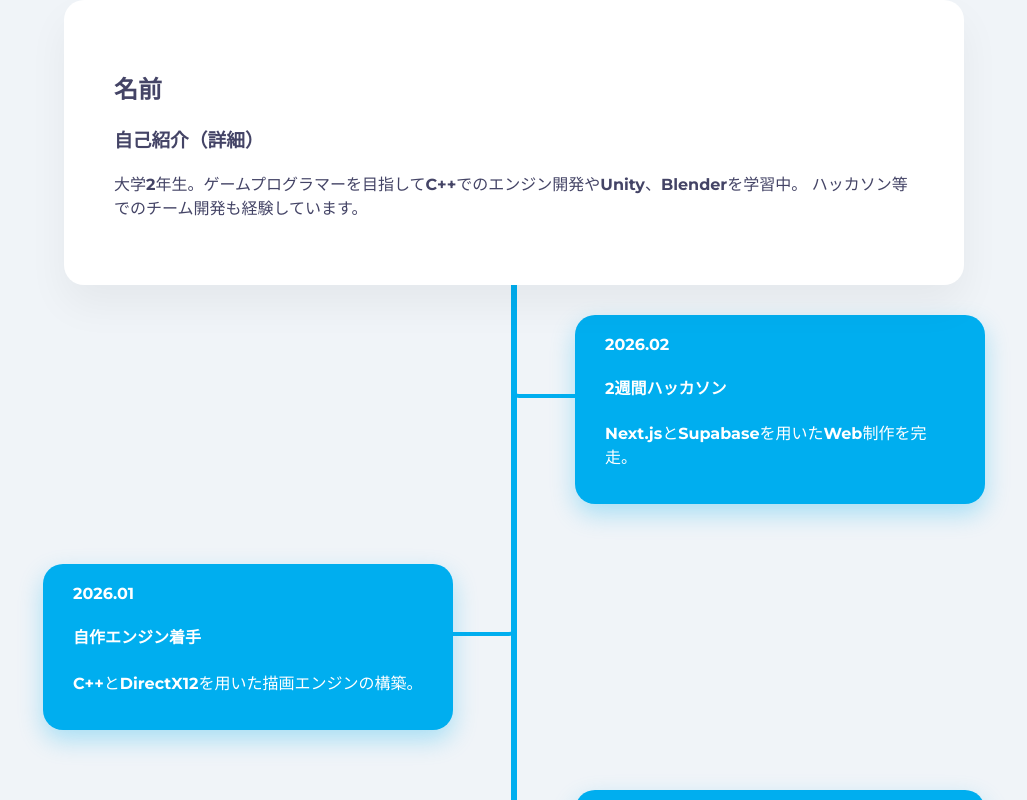
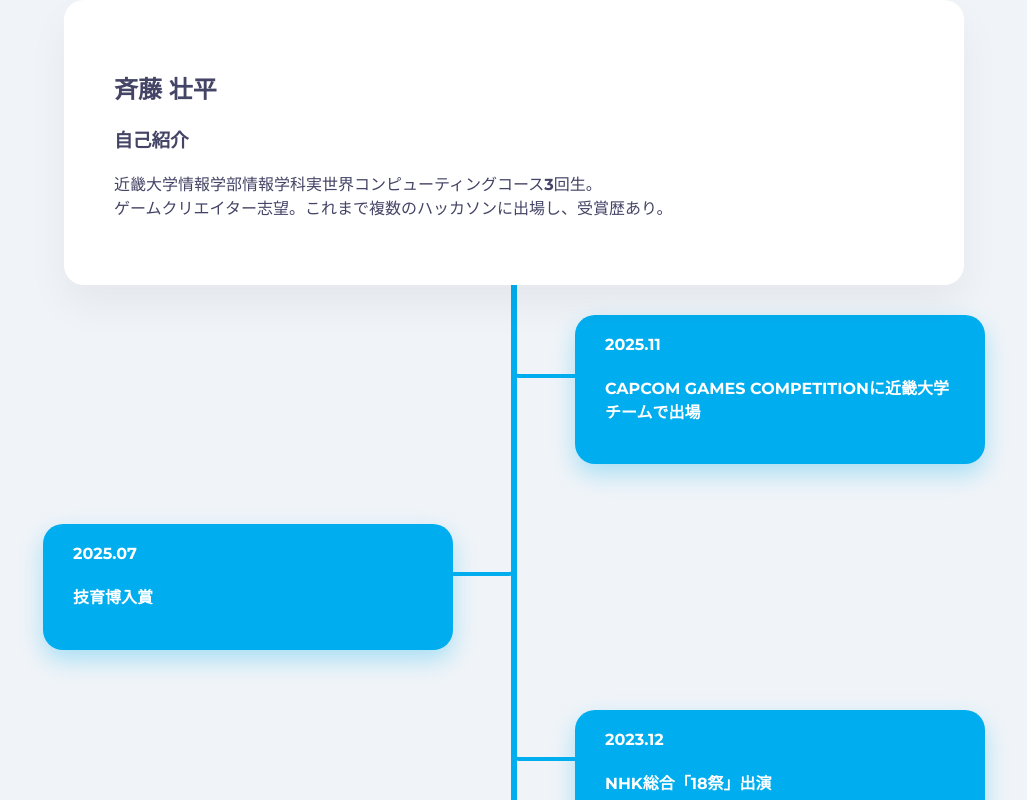
Before and after one commit to STsou-gra/Ports, a Vue app: page /about in a window 1280 px wide. Shown: the part 220-1020 px from the top of the page, without its empty margins (126-1153 px from the left). Built offline with nearby package versions, Linux system fonts and the light colour scheme.

Commit message:
自己紹介文の編集

```diff
--- a/index.html
+++ b/index.html
@@ -2,7 +2,7 @@
 <html lang="">
   <head>
     <meta charset="UTF-8" />
-    <title>sのポートフォリオサイト</title>
+    <title>Ports.（ポートフォリオサイト）</title>
     <link rel="icon" href="/favicon.ico" />
     <meta name="viewport" content="width=device-width, initial-scale=1.0" />
   </head>
--- a/src/App.vue
+++ b/src/App.vue
@@ -24,18 +24,10 @@ import { RouterLink, RouterView } from 'vue-router'
         <div class="footer-logo"><span>.</span>Ports</div>
 
         <div class="social-links">
-          <a
-            href="https://twitter.com/あなたのユーザー名"
-            target="_blank"
-            class="social-btn x-link"
-          >
+          <a href="https://twitter.com/Nx8eJTVynaQ0LFz" target="_blank" class="social-btn x-link">
             <span class="btn-text">X</span>
           </a>
-          <a
-            href="https://github.com/あなたのユーザー名"
-            target="_blank"
-            class="social-btn github-link"
-          >
+          <a href="https://github.com/STsou-gra" target="_blank" class="social-btn github-link">
             <span class="btn-text">GitHub</span>
           </a>
         </div>
--- a/src/data/news.ts
+++ b/src/data/news.ts
@@ -9,7 +9,7 @@ export interface NewsItem {
 export const allNews: NewsItem[] = [
   {
     id: 1,
-    date: '2026.05.08',
+    date: '2026.05.09',
     title: `開発ログ`,
     desc: 'ポートフォリオサイトの開発。',
     tag: 'UPDATE',
--- a/src/views/AboutView.vue
+++ b/src/views/AboutView.vue
@@ -28,11 +28,11 @@ onMounted(() => {
       <h2 class="section-title-en">DETAILED ABOUT<span>.</span></h2>
 
       <div class="detail-card main-root">
-        <h2>名前</h2>
-        <h3>自己紹介（詳細）</h3>
+        <h2>斉藤 壮平</h2>
+        <h3>自己紹介</h3>
         <p>
-          大学2年生。ゲームプログラマーを目指してC++でのエンジン開発やUnity、Blenderを学習中。
-          ハッカソン等でのチーム開発も経験しています。
+          近畿大学情報学部情報学科実世界コンピューティングコース3回生。<br />
+          ゲームクリエイター志望。これまで複数のハッカソンに出場し、受賞歴あり。
         </p>
       </div>
 
@@ -42,27 +42,27 @@ onMounted(() => {
         <div class="tree-item right">
           <div class="branch-line"></div>
           <div class="history-blue-card">
-            <span class="year">2026.02</span>
-            <h4>2週間ハッカソン</h4>
-            <p>Next.jsとSupabaseを用いたWeb制作を完走。</p>
+            <span class="year">2025.11</span>
+            <h4>CAPCOM GAMES COMPETITIONに近畿大学チームで出場</h4>
+            <p></p>
           </div>
         </div>
 
         <div class="tree-item left">
           <div class="branch-line"></div>
           <div class="history-blue-card">
-            <span class="year">2026.01</span>
-            <h4>自作エンジン着手</h4>
-            <p>C++とDirectX12を用いた描画エンジンの構築。</p>
+            <span class="year">2025.07</span>
+            <h4>技育博入賞</h4>
+            <p></p>
           </div>
         </div>
 
         <div class="tree-item right">
           <div class="branch-line"></div>
           <div class="history-blue-card">
-            <span class="year">2024.04</span>
-            <h4>大学入学</h4>
-            <p>情報工学を専攻し、エンジニアとしての道を選択。</p>
+            <span class="year">2023.12</span>
+            <h4>NHK総合「18祭」出演</h4>
+            <p></p>
           </div>
         </div>
 
--- a/src/views/HomeView.vue
+++ b/src/views/HomeView.vue
@@ -11,7 +11,7 @@ const newsLog = sortedNews.slice(0, 6)
 // ユーザー情報
 const myName = 'Your Name / ユーザー名'
 const simpleProfile =
-  'ゲームプログラマー志望の大学2年生。技術の根幹を支える開発に情熱を注いでいます。'
+  'ゲームクリエイター志望の近畿大学情報学部情報学科実世界コンピューティングコース3回生。'
 </script>
 
 <template>
```
